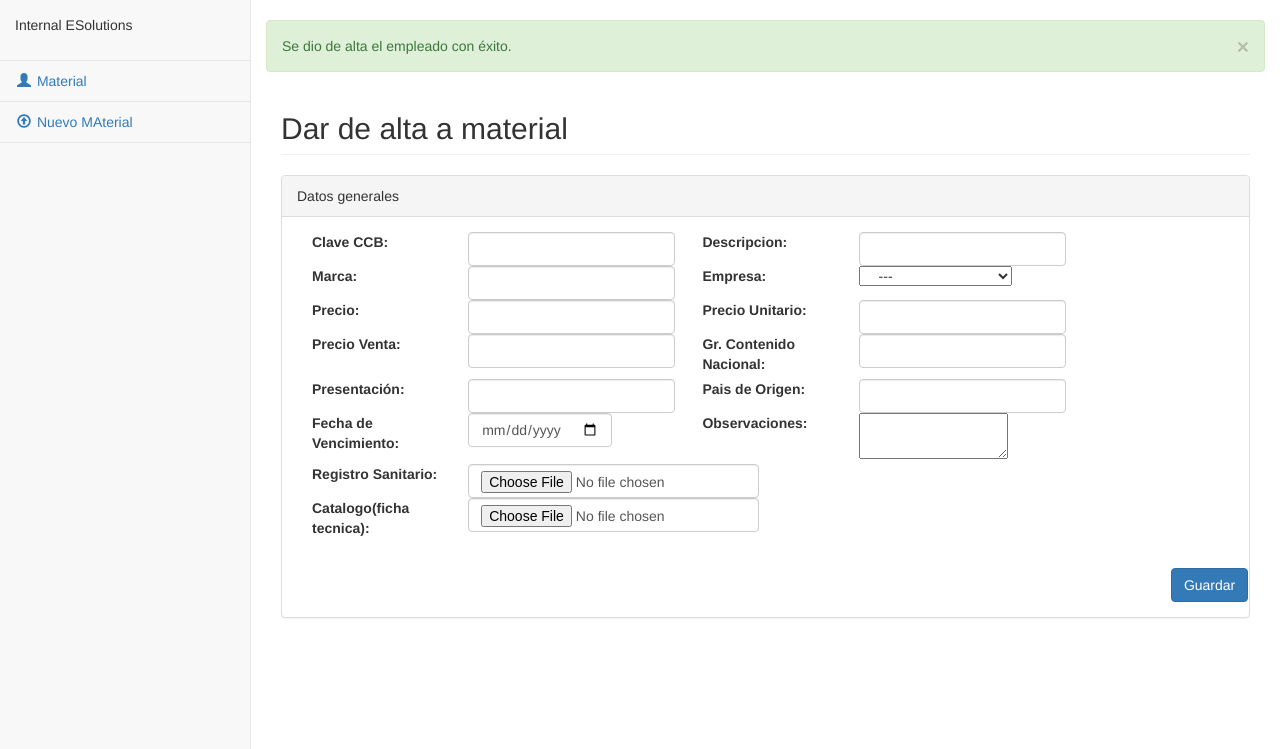
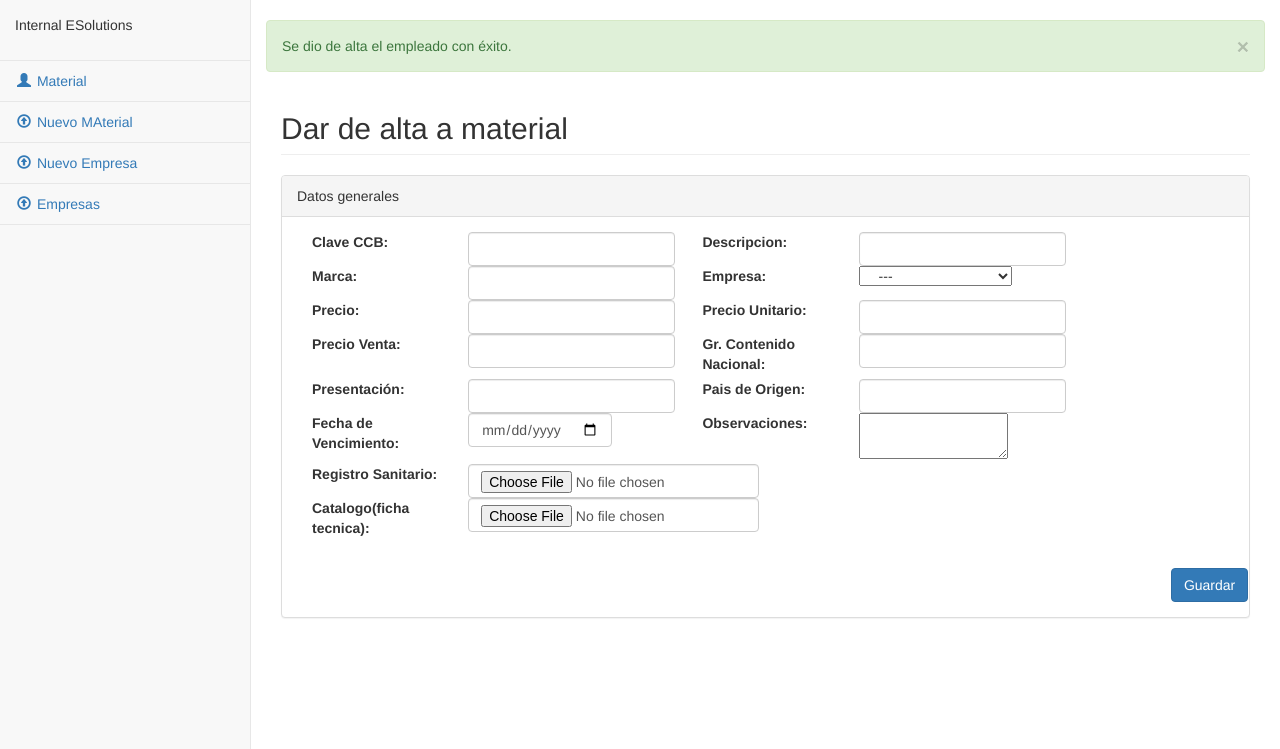
Before and after one commit to AngelHerrer/international-esolutions, a PHP site: page /pages/addEmp.php?succes=ok in a window 1280 px wide. Shown: the part 51-800 px from the top of the page. Run offline with PHP 8.4, Linux system fonts and the light colour scheme; data that the repository does not hold is empty.

Commit message:
fix panel modules

```diff
--- a/pages/addComp.php
+++ b/pages/addComp.php
@@ -105,6 +105,12 @@ $valores = new Valores();
                             </li>
                             <li>
                                 <a href="addEmp.php"><i class="glyphicon glyphicon-upload fa-fw"></i> Nuevo MAterial</a>
+                            </li>
+                            <li>
+                                <a href="addComp.php"><i class="glyphicon glyphicon-upload fa-fw"></i> Nuevo Empresa</a>
+                            </li>
+                            <li>
+                                <a href="getAllCompanies.php"><i class="glyphicon glyphicon-upload fa-fw"></i> Empresas</a>
                             </li>
                         </ul>
                     </div>
--- a/pages/addEmp.php
+++ b/pages/addEmp.php
@@ -98,6 +98,12 @@ $valores = new Valores();
                             </li>
                             <li>
                                 <a href="addEmp.php"><i class="glyphicon glyphicon-upload fa-fw"></i> Nuevo MAterial</a>
+                            </li>
+                            <li>
+                                <a href="addComp.php"><i class="glyphicon glyphicon-upload fa-fw"></i> Nuevo Empresa</a>
+                            </li>
+                            <li>
+                                <a href="getAllCompanies.php"><i class="glyphicon glyphicon-upload fa-fw"></i> Empresas</a>
                             </li>
                         </ul>
                     </div>
--- a/pages/getAllCompanies.php
+++ b/pages/getAllCompanies.php
@@ -84,6 +84,12 @@ $valores = new Valores();
                             </li>
                             <li>
                                 <a href="addEmp.php"><i class="glyphicon glyphicon-upload fa-fw"></i> Nuevo Material</a>
+                            </li>
+                            <li>
+                                <a href="addComp.php"><i class="glyphicon glyphicon-upload fa-fw"></i> Nuevo Empresa</a>
+                            </li>
+                            <li>
+                                <a href="getAllCompanies.php"><i class="glyphicon glyphicon-upload fa-fw"></i> Empresas</a>
                             </li>
                         </ul>
                     </div>
--- a/pages/index.php
+++ b/pages/index.php
@@ -84,6 +84,12 @@ $valores = new Valores();
                             </li>
                             <li>
                                 <a href="addEmp.php"><i class="glyphicon glyphicon-upload fa-fw"></i> Nuevo Material</a>
+                            </li>
+                            <li>
+                                <a href="addComp.php"><i class="glyphicon glyphicon-upload fa-fw"></i> Nuevo Empresa</a>
+                            </li>
+                            <li>
+                                <a href="getAllCompanies.php"><i class="glyphicon glyphicon-upload fa-fw"></i> Empresas</a>
                             </li>
                         </ul>
                     </div>
```
